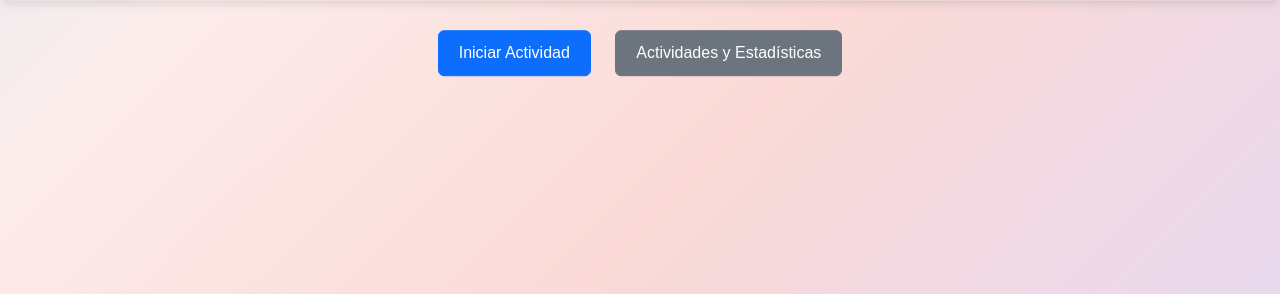
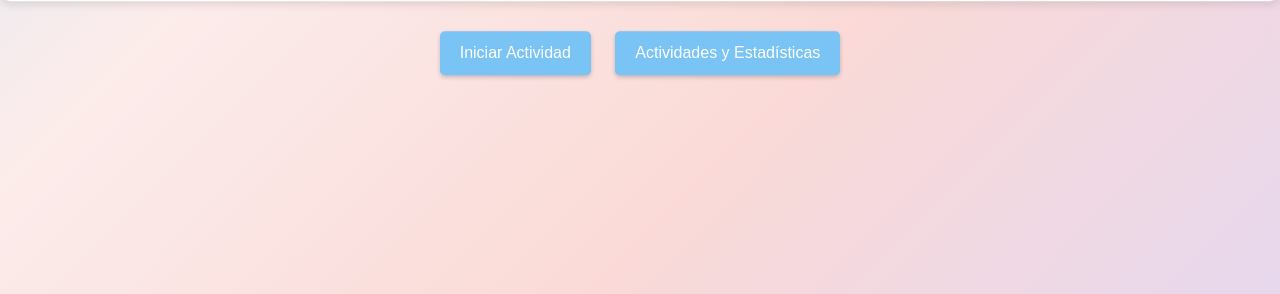
Before and after one commit to imb1006/Web_Seguimiento_Parkinson, a PHP site: page /inicioPaciente.php in a window 1280 px wide. Shown: the part 506-800 px from the top of the page. Run offline with PHP 8.4, Linux system fonts and the light colour scheme; the visitor is signed in with stand-in values (Sample User, id 1); data comes from the database, SQL or seed files in the repository; data that the repository does not hold is empty; some libraries are stand-ins or nearby versions.

Commit message:
estilo botones

```diff
--- a/Web_VisualStudio/paciente/inicioPaciente.php
+++ b/Web_VisualStudio/paciente/inicioPaciente.php
@@ -39,10 +39,22 @@
             box-shadow: 0 4px 8px rgba(0, 0, 0, 0.1);
         }
 
-        .botones-actividades button {
+        button[type="submit"]  {
             margin: 10px;
             padding: 10px 20px;
+            border: none;
+            background-color: #79c3f5;
+            color: white;
+            cursor: pointer;
+            transition: background-color 0.3s ease;
+            border-radius: 5px;
+            box-shadow: 0 2px 4px rgba(0, 0, 0, 0.2);
         }
+
+        button[type="submit"]:hover {
+            background-color: #D2B4DE;
+        }
+
 
     </style>
 </head>
@@ -117,8 +129,8 @@
             <p>Profesional/es Asignado/s: <?php echo implode(", ", $profesionales); ?></p>
         </div>
         <div class="botones-actividades">
-            <button class="btn btn-primary" onclick="location.href='../common/iniciarActividad.php'">Iniciar Actividad</button>
-            <button class="btn btn-secondary" onclick="location.href='../common/actividadesEstadisticas.php'">Actividades y Estadísticas</button>
+            <button type="submit" onclick="location.href='../common/iniciarActividad.php'">Iniciar Actividad</button>
+            <button type="submit" onclick="location.href='../common/actividadesEstadisticas.php'">Actividades y Estadísticas</button>
         </div>
     </div>
 </body>
```
